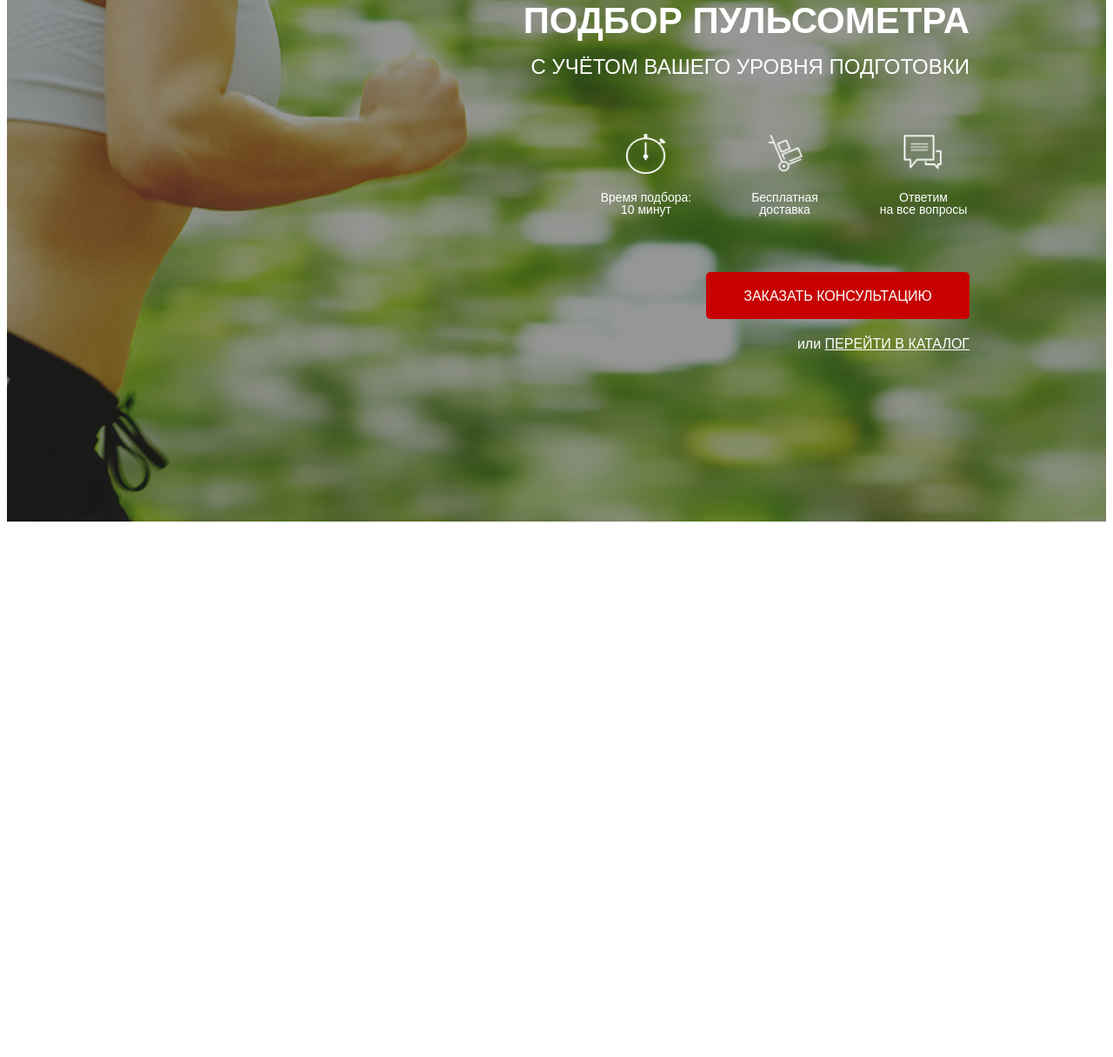
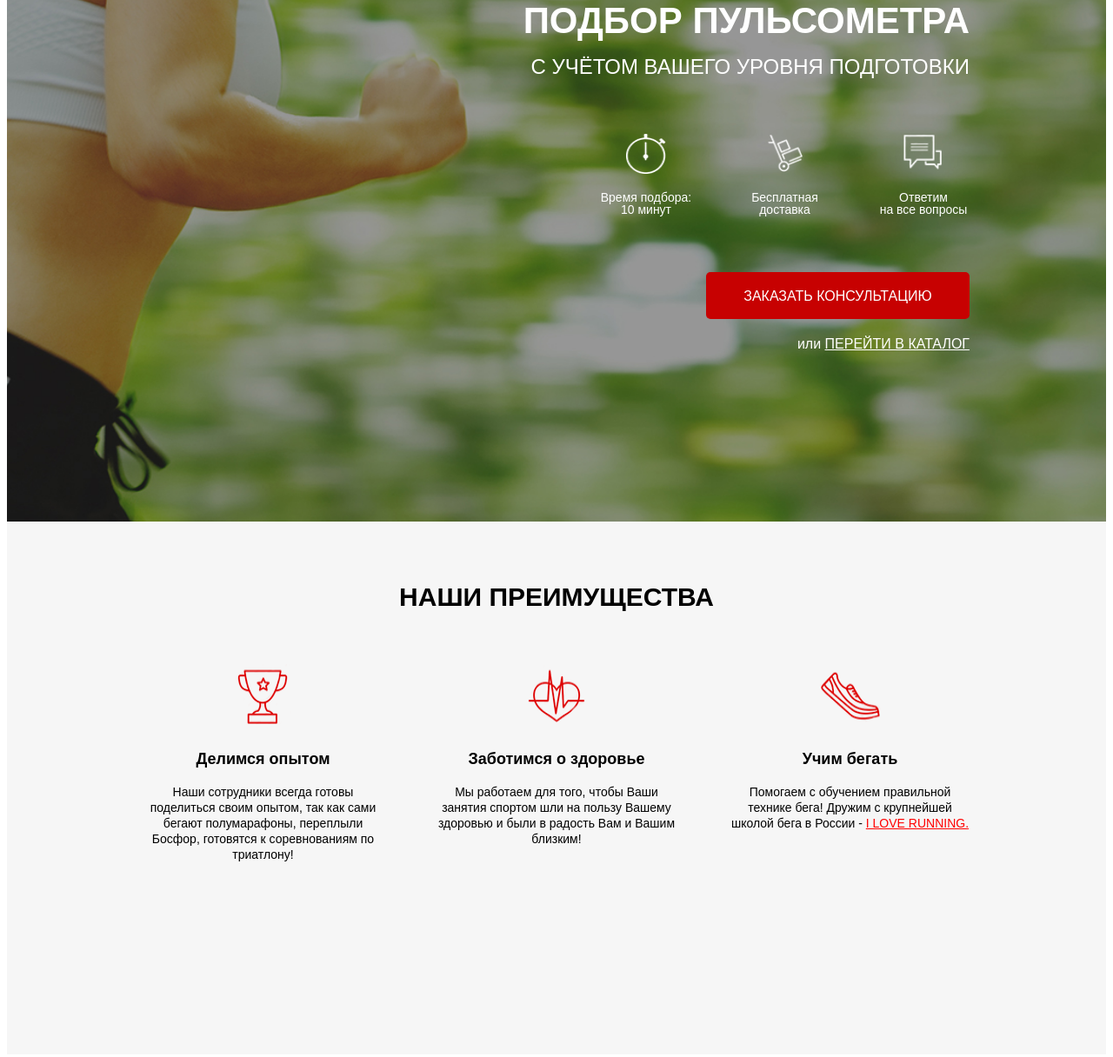
Before and after one commit to rafaelgubaidullin/pulse-scss, a website: page src/index.html in a window 1280 px wide. Shown: the part 172-1388 px from the top of the page at 87% size. Before the commit the page ends 800 px from the top, so only its background shows below. Drawn offline with Linux system fonts and the light colour scheme.

Commit message:
add section-advantages
 add:
html code
 file (_advantages) in blocks
scss code

```diff
--- a/src/index.html
+++ b/src/index.html
@@ -53,5 +53,42 @@
         </div>
       </div>
     </div>
+    <div class="advantages">
+      <div class="container">
+        <h2 class="advantages__title">наши преимущества</h2>
+        <div class="advantages__items">
+          <div class="advantages__item">
+            <img src="icons/cup.png" alt="Cup" class="advantages__item-icon" />
+            <div class="advantages__item-text">
+              <span>Делимся опытом</span>Наши сотрудники всегда готовы
+              поделиться своим опытом, так как сами бегают полумарафоны,
+              переплыли Босфор, готовятся к соревнованиям по триатлону!
+            </div>
+          </div>
+
+          <div class="advantages__item">
+            <img
+              src="icons/heart.png"
+              alt="Cup"
+              class="advantages__item-icon"
+            />
+            <div class="advantages__item-text">
+              <span>Заботимся о здоровье</span>Мы работаем для того, чтобы Ваши
+              занятия спортом шли на пользу Вашему здоровью и были в радость Вам
+              и Вашим близким!
+            </div>
+          </div>
+
+          <div class="advantages__item">
+            <img src="icons/shoe.png" alt="Cup" class="advantages__item-icon" />
+            <div class="advantages__item-text">
+              <span>Учим бегать</span>Помогаем с обучением правильной технике
+              бега! Дружим с крупнейшей школой бега в России -
+              <a href="#">I LOVE RUNNING.</a>
+            </div>
+          </div>
+        </div>
+      </div>
+    </div>
   </body>
 </html>
--- /dev/null
+++ b/src/sass/blocks/_advantages.scss
@@ -0,0 +1,41 @@
+.advantages {
+  min-height: 473px;
+  padding: 70px 0;
+  background-color: #f6f6f6;
+  &__title {
+    text-align: center;
+    font-weight: 700;
+    font-size: 30px;
+    text-transform: uppercase;
+    margin: 0;
+    margin-bottom: 60px;
+  }
+  &__items {
+    display: flex;
+    justify-content: space-between;
+  }
+  &__item-icon {
+    display: block;
+    width: 70px;
+    height: 70px;
+    margin: 0 auto;
+    margin-bottom: 30px;
+  }
+  &__item-text {
+    width: 275px;
+    font-weight: 300;
+    font-size: 14px;
+    line-height: 18px;
+    text-align: center;
+    span {
+      display: block;
+      font-weight: 700;
+      font-size: 18px;
+      margin-bottom: 20px;
+    }
+    a {
+      color: #ff0000;
+      text-decoration: underline;
+    }
+  }
+}
--- a/src/sass/blocks/_hero.scss
+++ b/src/sass/blocks/_hero.scss
@@ -1,7 +1,7 @@
 .hero {
   min-height: 650px;
   padding: 21px 0 93px 0;
-  background: url(../../img/hero-bg.jpg) center (center/cover) no-repeat;
+  background: url(/../img/hero-bg.jpg) center (center/cover) no-repeat;
   &__wrapper {
     display: flex;
     flex-direction: column;
--- a/src/sass/style.scss
+++ b/src/sass/style.scss
@@ -1,4 +1,5 @@
-@import "base/variables", "blocks/hero", "blocks/header", "blocks/buttons";
+@import "base/variables", "blocks/hero", "blocks/header", "blocks/buttons",
+  "blocks/advantages";
 * {
   font-family: "Museo Sans Curl", sans-serif;
 }
```
Also changed, not shown: src/css/style.min.css.
